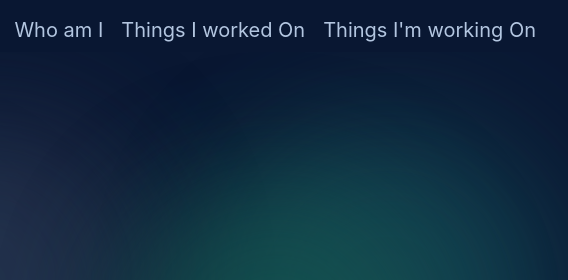
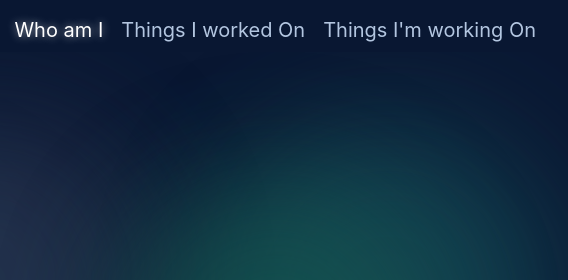
Before and after one commit to VyacheslavKs94/slavaks.me, a website: page index.html in a window 1280 px wide. Shown: the top 280 px of the page, 712-1280 px from the left. Drawn offline with Linux system fonts and the light colour scheme; animation ran at ten frames a second; a web font is replaced by a local one.

Commit message:
Highlights

```diff
--- a/css/main.css
+++ b/css/main.css
@@ -310,6 +310,12 @@ body {
 .social-link:hover {
   color: #0077b5;
 }
+
+.social-link.active {
+  color: #fff;
+  text-shadow: 0 0 8px rgba(255, 255, 255, 0.6);
+  /* Убираем font-weight чтобы избежать сдвига элементов */
+}
 .social-icon {
   width: 28px;
   height: 28px;
--- a/js/main.js
+++ b/js/main.js
@@ -25,21 +25,50 @@ function onScroll() {
   // Скрытие стрелки
   arrow.style.opacity = scrollY < 40 ? '0.7' : '0';
 
-  // WHO AM I появляется после 10% первого экрана
+  // Получаем ссылки навигации
+  const whoLink = document.querySelector('a[href="#whoSection"]');
+  const workedLink = document.querySelector('a[href="#workedSection"]');
+  const workingLink = document.querySelector('a[href="#workingSection"]');
+
+  // Получаем реальные координаты секций
+  const whoSectionRect = whoSection.getBoundingClientRect();
+  const workedSectionRect = workedSection.getBoundingClientRect();
+  const workingSectionRect = workingSection.getBoundingClientRect();
+
+  // WHO AM I - подсвечиваем когда секция видна в верхней части экрана
+  if (whoSectionRect.top <= wh * 0.3 && whoSectionRect.bottom >= wh * 0.3) {
+    whoLink.classList.add('active');
+  } else {
+    whoLink.classList.remove('active');
+  }
+
+  // THINGS I WORKED ON - подсвечиваем когда секция видна в верхней части экрана
+  if (workedSectionRect.top <= wh * 0.3 && workedSectionRect.bottom >= wh * 0.3) {
+    workedLink.classList.add('active');
+  } else {
+    workedLink.classList.remove('active');
+  }
+
+  // THINGS I'M WORKING ON - подсвечиваем когда секция видна в верхней части экрана
+  if (workingSectionRect.top <= wh * 0.3 && workingSectionRect.bottom >= wh * 0.3) {
+    workingLink.classList.add('active');
+  } else {
+    workingLink.classList.remove('active');
+  }
+
+  // Показываем секции (оставляем старую логику для анимации появления)
   if (scrollY > wh * 0.1) {
     whoSection.classList.add('visible');
   } else {
     whoSection.classList.remove('visible');
   }
 
-  // THINGS I WORKED ON появляется после 30% экранов
   if (scrollY > wh * 0.3) {
     workedSection.classList.add('visible');
   } else {
     workedSection.classList.remove('visible');
   }
 
-  // THINGS I'M WORKING ON появляется после 50% экранов
   if (scrollY > wh * 0.5) {
     workingSection.classList.add('visible');
   } else {
```
